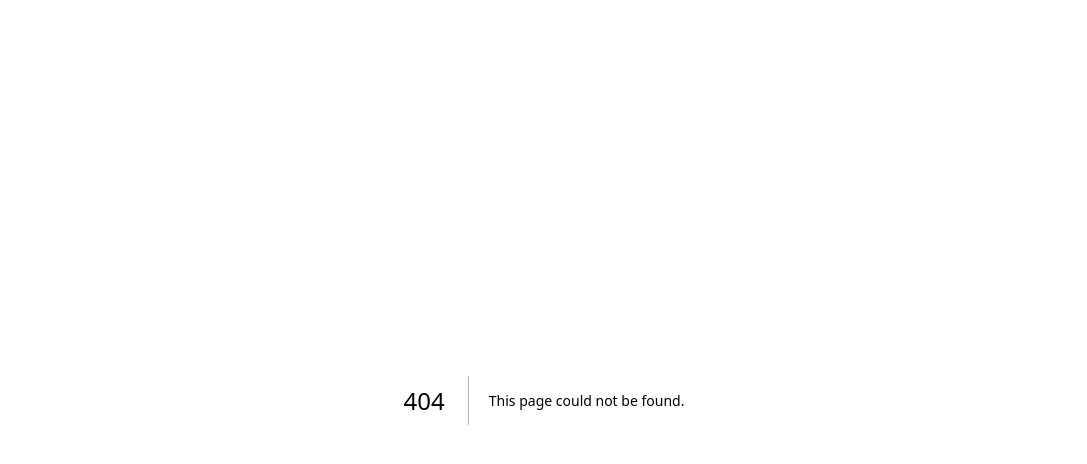
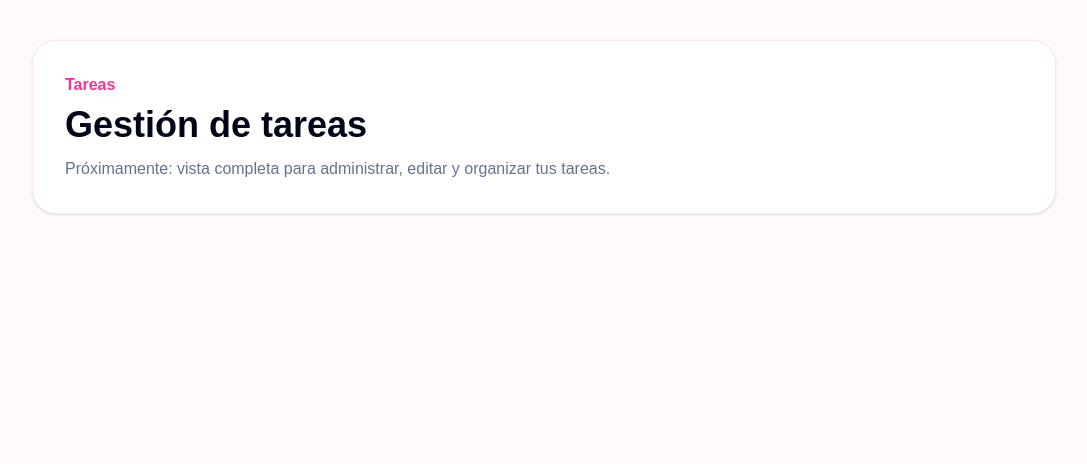
Before and after one commit to moracicero/priora, a Next.js app: page /tasks in a window 1280 px wide. Before the commit this address had no page. Shown: the top 464 px of the page, without its empty margins (96-1183 px from the left). Built offline with nearby package versions, Linux system fonts and the light colour scheme.

Commit message:
feat: add tasks and profile views

```diff
--- a/app/dashboard/page.tsx
+++ b/app/dashboard/page.tsx
@@ -4,6 +4,7 @@
 
 import { useEffect, useState } from "react";
 import { CheckCircle2, LayoutDashboard, LogOut, User } from "lucide-react";
+import Link from "next/link";
 
 import { getCurrentUser, signInWithGoogle, signOut } from "@/hooks/useAuth";
 import { AIWidget } from "../../components/dashboard/AIWidget";
@@ -176,20 +177,29 @@ export default function DashboardPage() {
           </div>
 
           <nav className="mt-10 space-y-2">
-            <button className="flex w-full items-center gap-3 rounded-2xl bg-pink-50 px-4 py-3 text-sm font-bold text-pink-500">
+          <Link
+            href="/dashboard"
+            className="flex w-full items-center gap-3 rounded-2xl bg-pink-50 px-4 py-3 text-sm font-bold text-pink-500"
+          >
             <LayoutDashboard size={18} />
             Dashboard
-            </button>
+          </Link>
 
-            <button className="flex w-full items-center gap-3 rounded-2xl px-4 py-3 text-sm font-bold text-slate-500 hover:bg-pink-50 hover:text-pink-500">
+          <Link
+            href="/tasks"
+            className="flex w-full items-center gap-3 rounded-2xl px-4 py-3 text-sm font-bold text-slate-500 hover:bg-pink-50 hover:text-pink-500"
+          >
             <CheckCircle2 size={18} />
             Tareas
-            </button>
+          </Link>
 
-            <button className="flex w-full items-center gap-3 rounded-2xl px-4 py-3 text-sm font-bold text-slate-500 hover:bg-pink-50 hover:text-pink-500">
+          <Link
+            href="/profile"
+            className="flex w-full items-center gap-3 rounded-2xl px-4 py-3 text-sm font-bold text-slate-500 hover:bg-pink-50 hover:text-pink-500"
+          >
             <User size={18} />
             Perfil
-            </button>
+          </Link>
           </nav>
 
           <button
--- /dev/null
+++ b/app/profile/page.tsx
@@ -0,0 +1,13 @@
+export default function ProfilePage() {
+  return (
+    <main className="min-h-screen bg-[#FFF9FB] p-10 text-slate-950">
+      <section className="mx-auto max-w-5xl rounded-3xl border border-pink-100 bg-white p-8 shadow-sm">
+        <p className="font-bold text-pink-500">Perfil</p>
+        <h1 className="mt-2 text-4xl font-black">Mi perfil</h1>
+        <p className="mt-3 text-slate-500">
+          Próximamente: información de usuario, estadísticas personales y preferencias.
+        </p>
+      </section>
+    </main>
+  );
+}
--- /dev/null
+++ b/app/tasks/page.tsx
@@ -0,0 +1,13 @@
+export default function TasksPage() {
+  return (
+    <main className="min-h-screen bg-[#FFF9FB] p-10 text-slate-950">
+      <section className="mx-auto max-w-5xl rounded-3xl border border-pink-100 bg-white p-8 shadow-sm">
+        <p className="font-bold text-pink-500">Tareas</p>
+        <h1 className="mt-2 text-4xl font-black">Gestión de tareas</h1>
+        <p className="mt-3 text-slate-500">
+          Próximamente: vista completa para administrar, editar y organizar tus tareas.
+        </p>
+      </section>
+    </main>
+  );
+}
```
Lines whose indentation alone changed are shown as unchanged.
